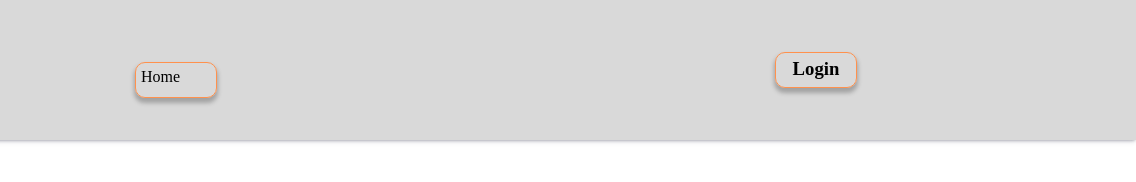
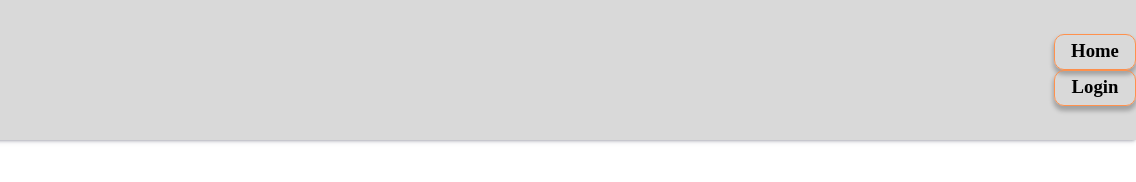
Before and after one commit to RobsonRioki/ProjetoIndividualSP3, a plain HTML site: page Web/TelaHome.html in a window 1280 px wide. Shown: the full height of the page, 144-1280 px from the left. Drawn offline with Linux system fonts and the light colour scheme; files whose address does not match are found by name.

Commit message:
Alterações no css do header

```diff
--- a/Web/CSS/cssgeral.css
+++ b/Web/CSS/cssgeral.css
@@ -42,3 +42,8 @@ header a{
 .h3Header:hover{
     background-color: #FF914D;
 }
+
+.divlista{
+    right: 0;
+    position: absolute;
+}
--- a/Web/TelaHome.html
+++ b/Web/TelaHome.html
@@ -13,12 +13,13 @@
         src="/PROJETO INDIVIDUAL/ProjetoIndividualSP3/Documentação/Imagens/Japanfeedlogo.png"
         width="140px"
       />
+      <div class="divlista">
       <ul>
-        <li class="h3Header"><a href="./Home.html">Home</a></li>
+        <h3 class="h3Header"><a href="./Home.html">Home</a></h3>
 
       </ul>
       <h3 class="h3Header"><a href="./Login.html">Login</a></h3>
-
+    </div>
     </header>
   </body>
 </html>
```
Also changed, not shown: 1 other file.
